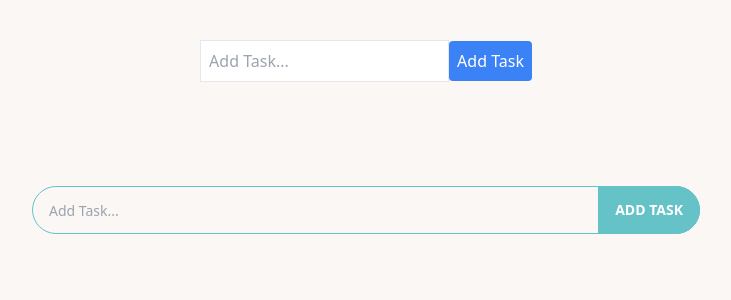
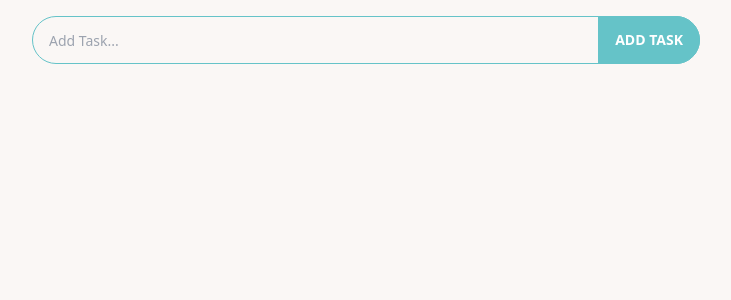
Before and after one commit to warlordsw/todolist, a React (Create React App) app: page / in a window 1280 px wide. Shown: the top 300 px of the page, without its empty margins (274-1005 px from the left). Built offline with nearby package versions, Linux system fonts and the light colour scheme.

Commit message:
del testing component

```diff
--- a/src/index.js
+++ b/src/index.js
@@ -1,13 +1,11 @@
 import React from 'react'
 import ReactDOM from 'react-dom'
 import './index.css'
-import App from './App'
 import reportWebVitals from './reportWebVitals'
 import Apptry from './Apptry'
 
 ReactDOM.render(
   <React.StrictMode>
-    <App />
     <Apptry />
   </React.StrictMode>,
   document.getElementById('root')
```
